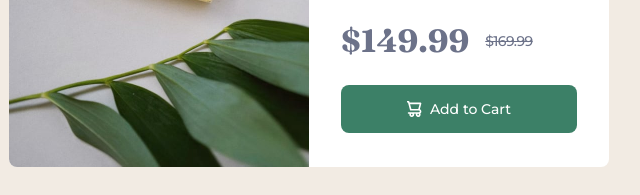
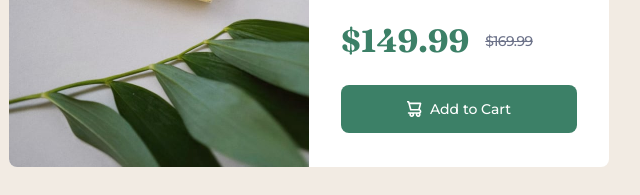
Before and after one commit to abizmo/product-preview-card, a website built with Vite: page index.html in a window 1280 px wide. Shown: the part 450-645 px from the top of the page, 331-971 px from the left. Built offline with nearby package versions, Linux system fonts and the light colour scheme.

Commit message:
fix price text color

```diff
--- a/index.html
+++ b/index.html
@@ -43,7 +43,7 @@
           Polge, Perfumer-Creator for the House of CHANEL.
         </p>
         <p
-          class="font-serif text-3xl text-primary flex items-center gap-4 mb-5 md:mb-7"
+          class="font-serif text-3xl text-primary-500 flex items-center gap-4 mb-5 md:mb-7"
         >
           $149.99<span
             class="font-sans text-sm tracking-tighter text-neutral-600 line-through"
```
